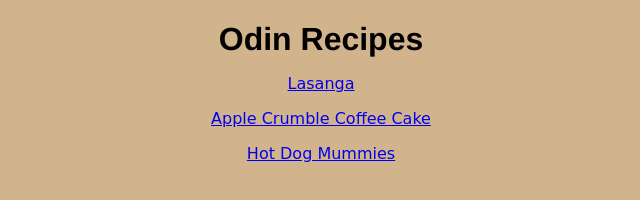
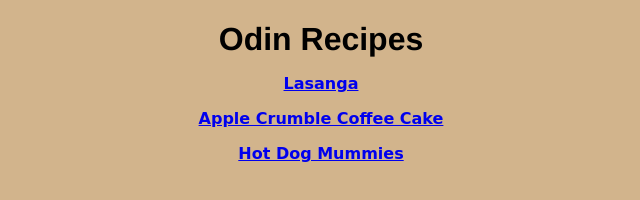
Before and after one commit to mrollings12/odin-recipes, a plain HTML site: page index.html in a window 1280 px wide. Shown: the whole page, without its empty margins (319-959 px from the left). Drawn offline with Linux system fonts and the light colour scheme.

Commit message:
font color

```diff
--- a/recipes/styleapple.css
+++ b/recipes/styleapple.css
@@ -20,7 +20,7 @@ h1 #center {
     width: 8em;
 }
 h2,h3,h4 {
-    color:lightseagreen;
+    color:black;
     font-family: 'Gill Sans', 'Gill Sans MT', Calibri, 'Trebuchet MS', sans-serif;
     font-weight: lighter;
 
--- a/style.css
+++ b/style.css
@@ -10,8 +10,9 @@ h1 {
     margin-bottom: auto;
 }
 p {
-    color: aqua;
+    color: black;
     font-family: cursive, sans-serif;
+    font-weight: bold;
     text-align: center;
     padding: auto;
     margin-left: auto;
```
